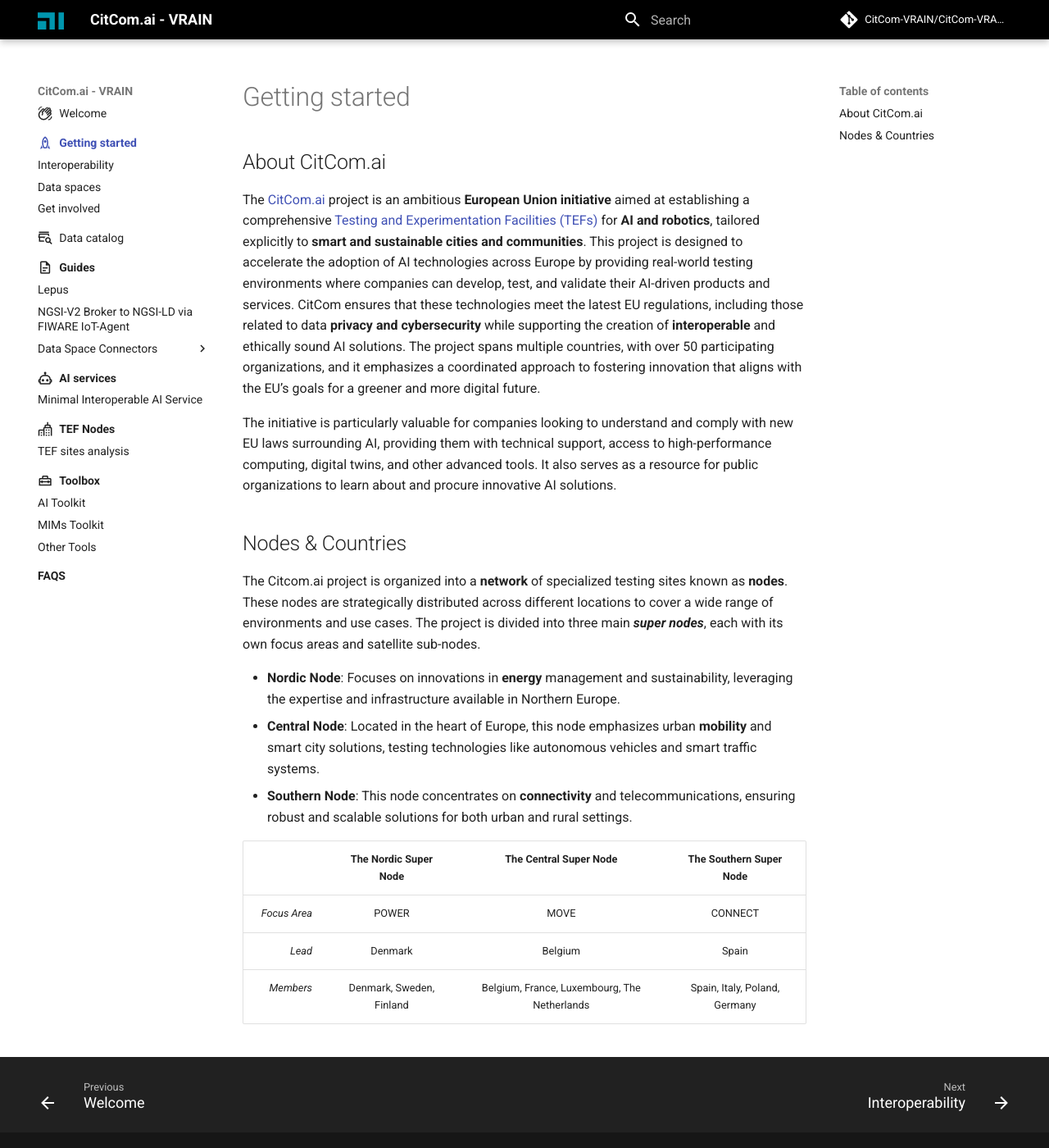
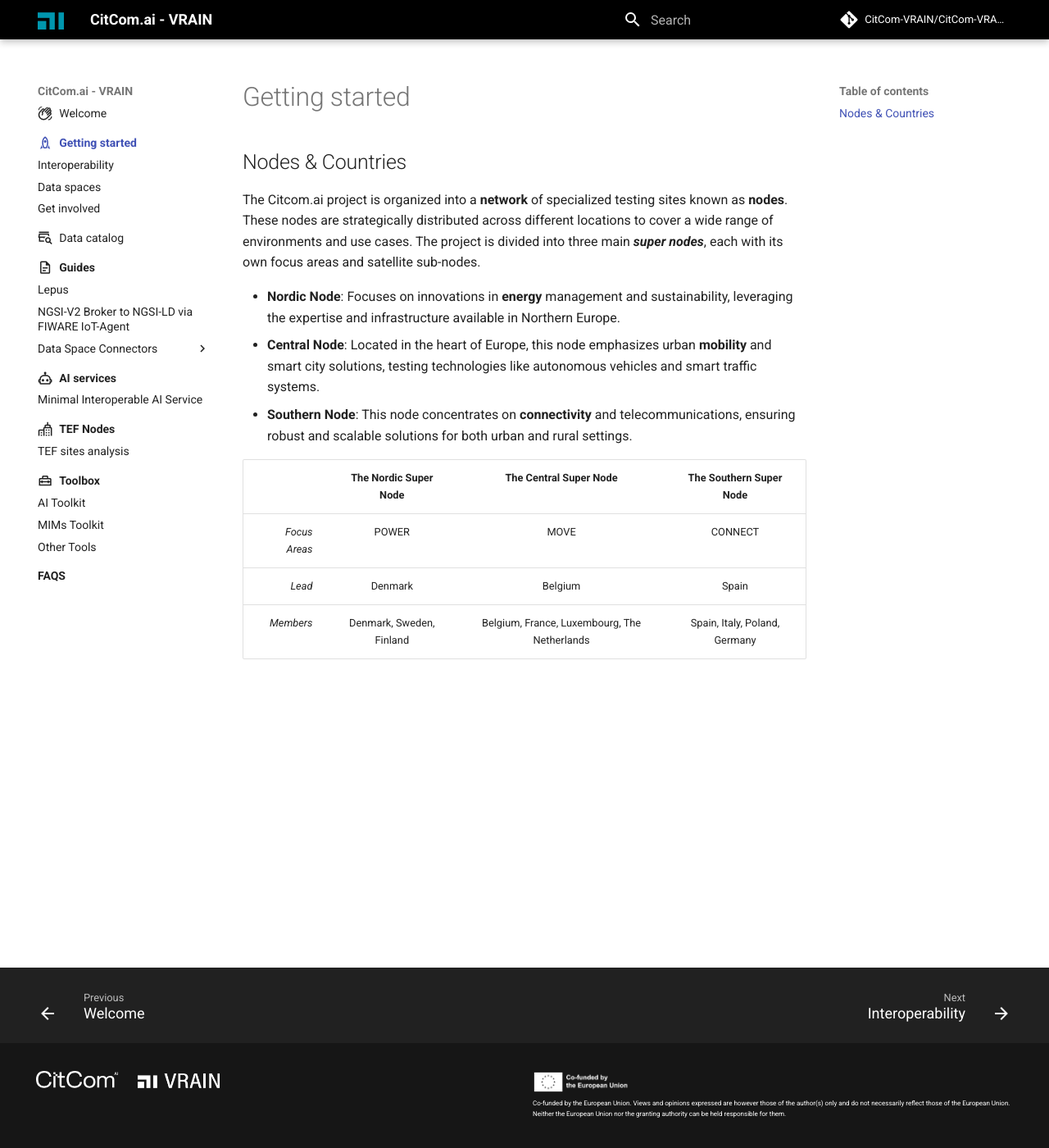
Before and after one commit to riseupalex/CitComAI-Hub.github.io, an MkDocs documentation site: the page built from docs/getting_started/index.md, in a window 1280 px wide and 1400 px high. Shown: the whole window at 82% size. Built offline with MkDocs 1.6.1 and Material for MkDocs 9.7.7, drawn with Linux system fonts in a browser that asks for light colours; comment, search, counter and statistics services are not loaded.

```diff
--- a/docs/getting_started/index.md
+++ b/docs/getting_started/index.md
@@ -2,11 +2,6 @@
 icon: material/rocket-outline
 title: Getting started
 ---
-
-## About CitCom.ai
-The [CitCom.ai](https://citcom.ai) project is an ambitious **European Union initiative** aimed at establishing a comprehensive [Testing and Experimentation Facilities (TEFs)](https://digital-strategy.ec.europa.eu/en/activities/testing-and-experimentation-facilities) for **AI and robotics**, tailored explicitly to **smart and sustainable cities and communities**. This project is designed to accelerate the adoption of AI technologies across Europe by providing real-world testing environments where companies can develop, test, and validate their AI-driven products and services. CitCom ensures that these technologies meet the latest EU regulations, including those related to data **privacy and cybersecurity** while supporting the creation of **interoperable** and ethically sound AI solutions. The project spans multiple countries, with over 50 participating organizations, and it emphasizes a coordinated approach to fostering innovation that aligns with the EU’s goals for a greener and more digital future.
-
-The initiative is particularly valuable for companies looking to understand and comply with new EU laws surrounding AI, providing them with technical support, access to high-performance computing, digital twins, and other advanced tools. It also serves as a resource for public organizations to learn about and procure innovative AI solutions.
 
 ## Nodes & Countries
 The Citcom.ai project is organized into a **network** of specialized testing sites known as **nodes**. These nodes are strategically distributed across different locations to cover a wide range of environments and use cases. The project is divided into three main __*super nodes*__, each with its own focus areas and satellite sub-nodes.
@@ -17,6 +12,6 @@
 
 |           | The Nordic Super Node | The Central Super Node | The Southern Super Node |
 | -:        | :-------------------: | :--------------------: | :---------------------: |
-| *Focus Area* | POWER              | MOVE                   | CONNECT                   |
+| *Focus Areas* | POWER              | MOVE                   | CONNECT                   |
 | *Lead*    | Denmark               | Belgium                | Spain                   |
 | *Members* | Denmark, Sweden, Finland       | Belgium, France, Luxembourg, The Netherlands | Spain, Italy, Poland, Germany |
```
Also changed, not shown: docs/welcome.md (+6 -0 lines).
